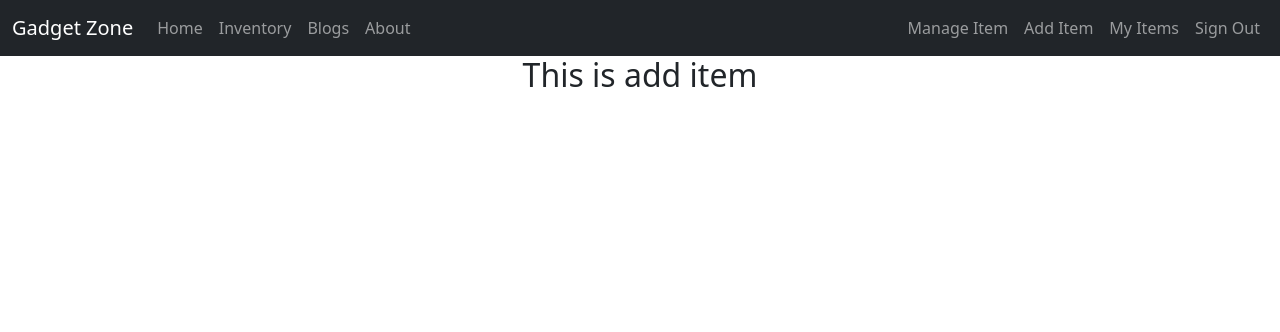
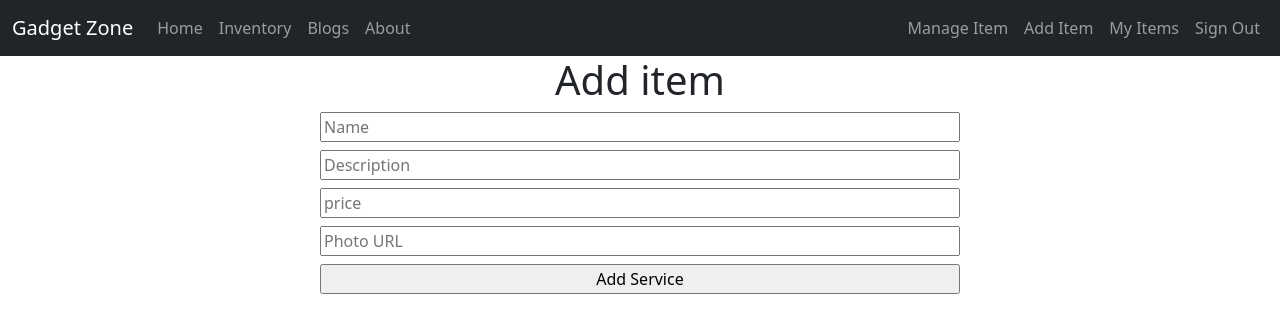
Before and after one commit to rabiul1399/warehouse-management-client, a React (Create React App) app: page /addItem in a window 1280 px wide. Shown: the top 332 px of the page. Built offline with nearby package versions, Linux system fonts and the light colour scheme; no server answers; sample sign-in values are in the browser's storage.

Commit message:
add item

```diff
--- a/package.json
+++ b/package.json
@@ -12,6 +12,7 @@
     "react-bootstrap": "^2.3.1",
     "react-dom": "^18.1.0",
     "react-firebase-hooks": "^5.0.3",
+    "react-hook-form": "^7.30.0",
     "react-router-dom": "^6.3.0",
     "react-scripts": "5.0.1",
     "react-toastify": "^9.0.1",
--- a/src/Page/Form/RequireAuth/RequireAuth.js
+++ b/src/Page/Form/RequireAuth/RequireAuth.js
@@ -20,7 +20,7 @@
            </div>
         )
     }
- console.log(user)
+//  console.log(user)
     if(!user){
         return <Navigate to="/login" state={{ from: location }} replace />;
     }
--- a/src/Page/MyItem/AddItem/AddItem.js
+++ b/src/Page/MyItem/AddItem/AddItem.js
@@ -1,9 +1,39 @@
 import React from 'react';
+import { useForm } from "react-hook-form";
 
 const AddItem = () => {
+    const { register, handleSubmit } = useForm();
+    const onSubmit =(data) => {
+        // event.preventDefault();
+        console.log(data);
+        const url = 'http://localhost:5000/product';
+        fetch(url, {
+            method: 'POST',
+            headers: {
+                'content-type': 'application/json'
+            },
+            body: JSON.stringify(data)
+        })
+        .then(res=> res.json())
+        .then(result =>{
+            console.log(result);
+        } )
+
+
+    };
     return (
         <div>
-            <h2>This is add item</h2>
+
+            <div className='w-50 mx-auto'>
+            <h1>Add item</h1>
+            <form className='d-flex flex-column' onSubmit={handleSubmit(onSubmit)}>
+                <input className='mb-2' placeholder='Name' {...register("name", { required: true, maxLength: 20 })} />
+                <input className='mb-2' placeholder='Description' {...register("description")} />
+                <input className='mb-2' placeholder='price' type="number" {...register("price" )} />
+                <input className='mb-2' placeholder='Photo URL' type="url" {...register("img" )} />
+                <input type="submit"  value='Add Service'/>
+            </form>
+        </div>
         </div>
     );
 };
```
Also changed, not shown: 1 other file (tests, documents, lock files or other folders).
